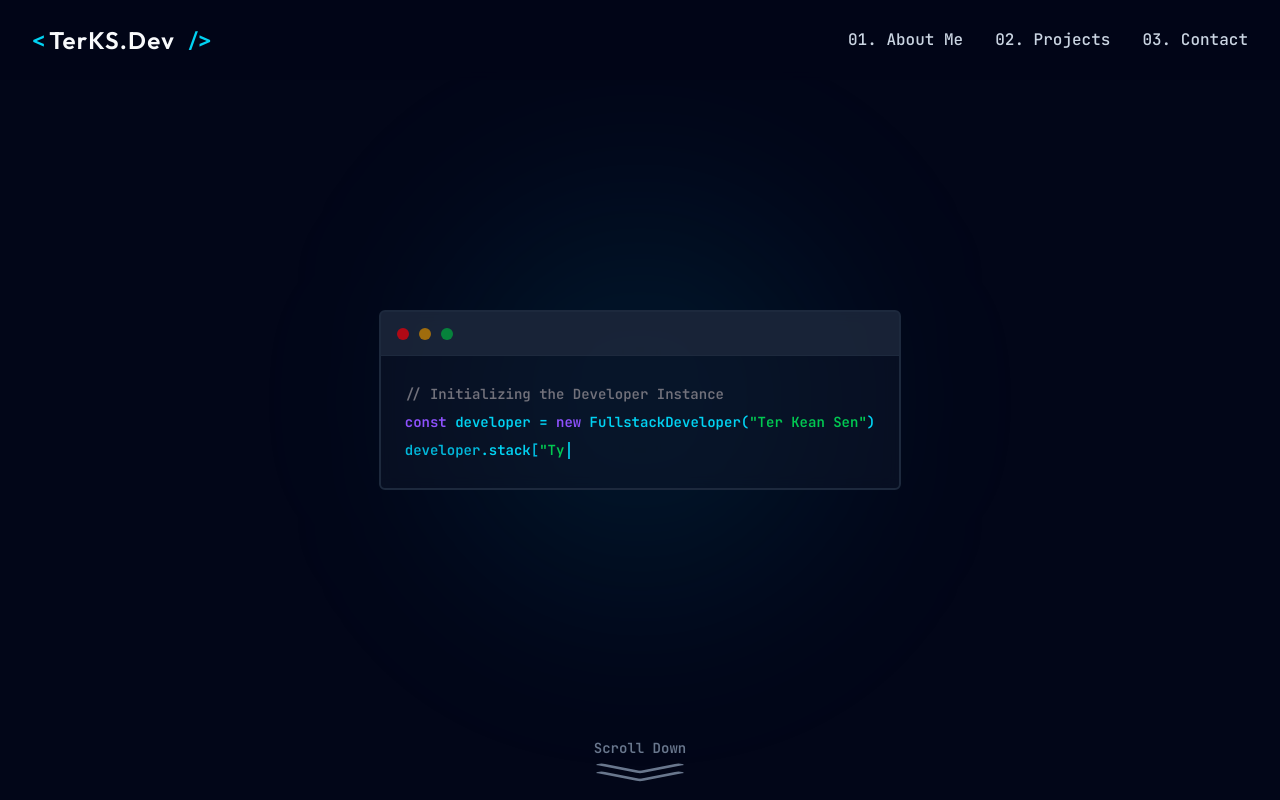
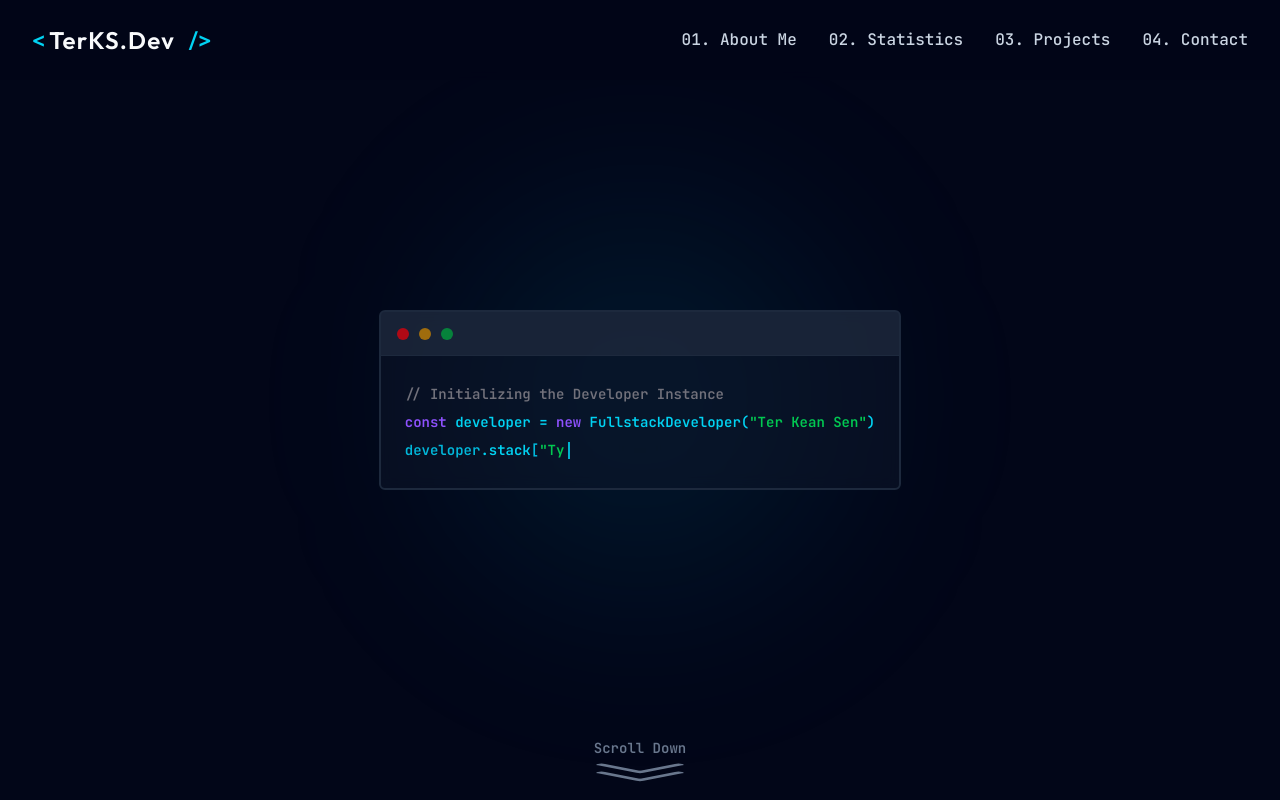
Before and after one commit to TerKSDev/terks-portfolio, a Next.js app: page / in a window 1280 px wide. Built offline with nearby package versions, Linux system fonts and the light colour scheme.

Commit message:
refactor: update Navbar component to use dynamic buttons and improve scroll functionality

```diff
--- a/app/_components/layout/Navbar.tsx
+++ b/app/_components/layout/Navbar.tsx
@@ -4,17 +4,42 @@ import Link from 'next/link';
 import { usePathname } from 'next/navigation';
 
 export default function Navbar() {
+   const navButton = [
+      {
+         name: '01. About Me',
+         id: 'introduction',
+      },
+      {
+         name: '02. Statistics',
+         id: 'statistics',
+      },
+      {
+         name: '03. Projects',
+         id: 'projects',
+      },
+      {
+         name: '04. Contact',
+         id: 'contact',
+      },
+   ];
+   const handleOnClick = (sectionId: string) => {
+      const section = document.getElementById(sectionId);
+      if (section) {
+         section.scrollIntoView({ behavior: 'smooth' });
+      }
+   };
+
    return (
-      <nav className="flex flex-row gap-8 text-md min-w-fit items-center font-medium text-slate-300 font-jetbrains">
-         <Link href="/" className="py-1 hover:text-cyan-400">
-            01. About Me
-         </Link>
-         <Link href="/" className="py-1 hover:text-cyan-400">
-            02. Projects
-         </Link>
-         <Link href="/" className="py-1 hover:text-cyan-400">
-            03. Contact
-         </Link>
+      <nav className="flex flex-row gap-8 z-40 text-md min-w-fit items-center font-medium text-slate-300 font-jetbrains">
+         {navButton.map((button) => (
+            <button
+               key={button.id}
+               onClick={() => handleOnClick(button.id)}
+               className="py-1 hover:text-cyan-400 z-50 cursor-pointer transition-colors duration-300"
+            >
+               {button.name}
+            </button>
+         ))}
       </nav>
    );
 }
--- a/app/page.tsx
+++ b/app/page.tsx
@@ -43,7 +43,7 @@ export default function Home() {
          </div>
 
          {/* 1. Code Animation Showcase */}
-         <section className="h-screen w-full snap-start relative items-center flex justify-center z-99">
+         <section className="h-screen w-full snap-start relative items-center flex justify-center z-30">
             <CodeSection />
          </section>
 
```
